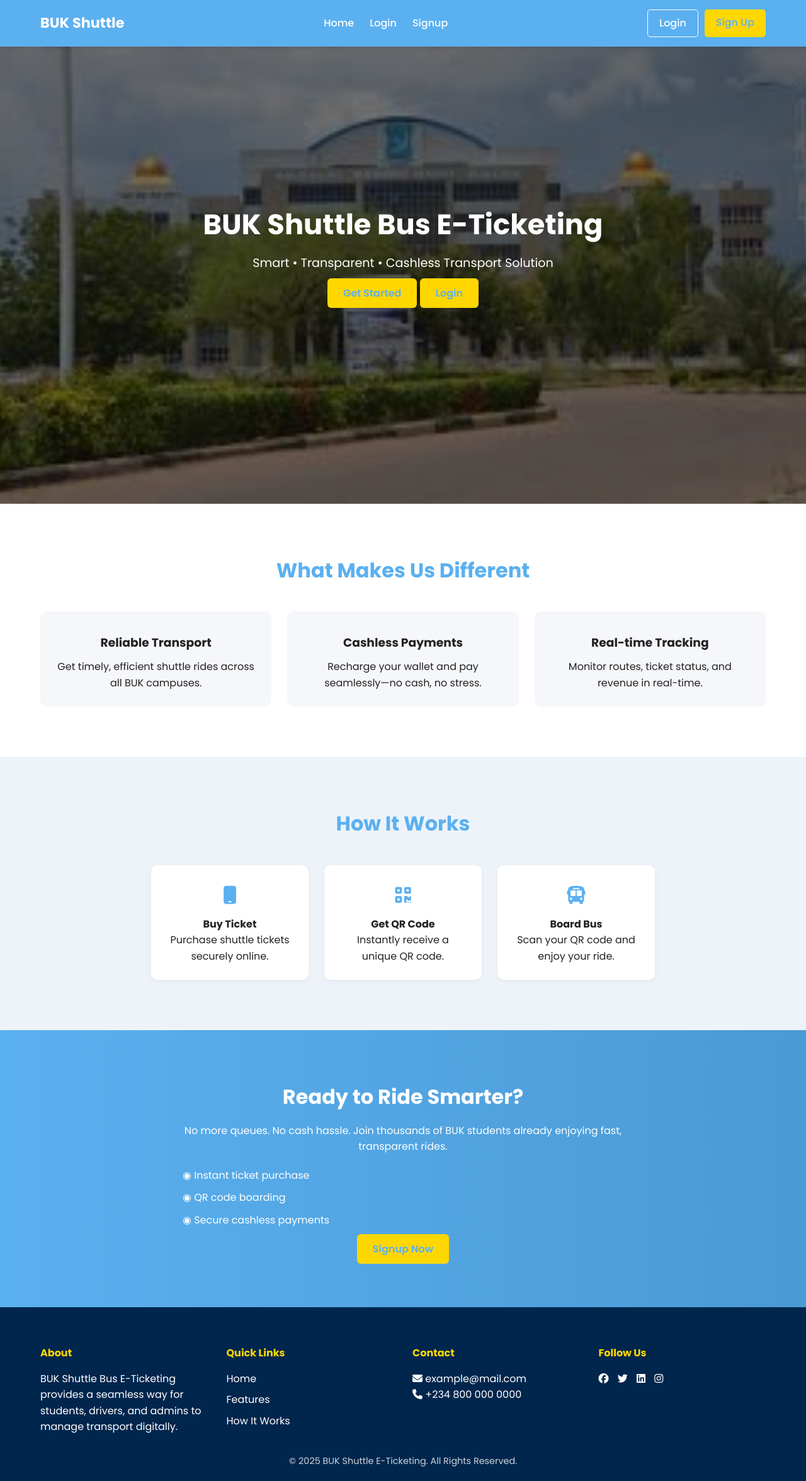
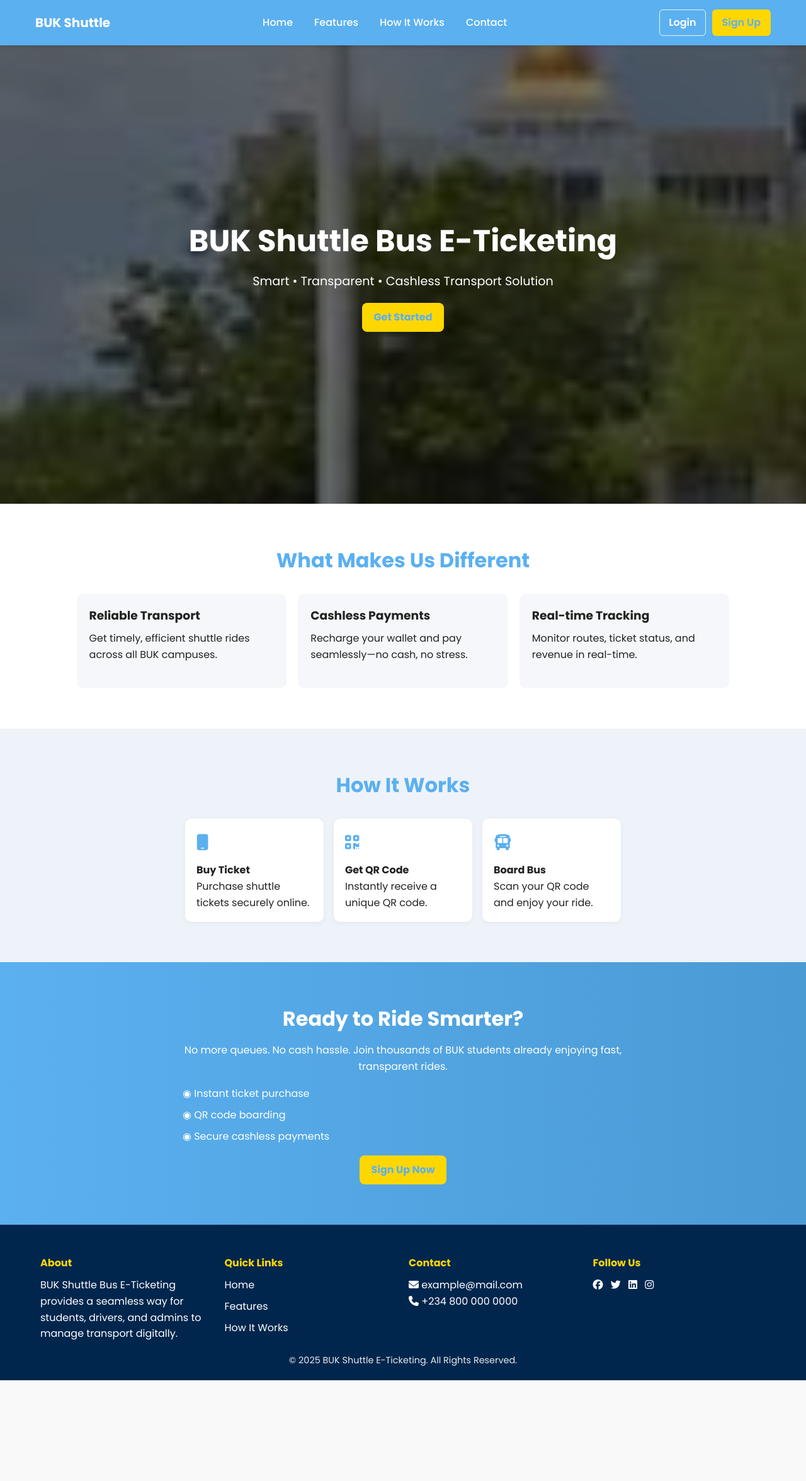
Before and after one commit to ACUBEFX/BUK-E-TICKETING-SYSTEM, a plain HTML site: page index.html in a window 1280 px wide. Shown: the whole page at 63% size. After the commit the page ends 2192 px from the top, so only its background shows below. Drawn offline with Linux system fonts and the light colour scheme.

Commit message:
Update index.html

```diff
--- a/index.html
+++ b/index.html
@@ -7,172 +7,244 @@
   <link href="https://fonts.googleapis.com/css2?family=Poppins:wght@400;500;600;700&display=swap" rel="stylesheet">
   <link rel="stylesheet" href="https://cdnjs.cloudflare.com/ajax/libs/font-awesome/6.5.0/css/all.min.css"/>
   <style>
+    :root{
+      --primary:#5bb0f0;
+      --accent:#ffd700;
+      --dark:#00264d;
+      --max-width:1200px;
+      --navbar-height:72px;
+    }
+
     * { margin: 0; padding: 0; box-sizing: border-box; scroll-behavior: smooth; }
-    body { font-family: "Poppins", sans-serif; color: #222; line-height: 1.6; background: #f9f9f9; overflow-x: hidden; }
+    html,body { height: 100%; }
+    body { font-family: "Poppins", sans-serif; color: #222; line-height: 1.6; background: #f9f9f9; overflow-x: hidden; padding-top: var(--navbar-height); }
+
+    /* Utilities */
+    .container { width: 90%; max-width: var(--max-width); margin: 0 auto; }
 
     /* Navbar */
-    .navbar { position: fixed; top: 0; width: 100%; background: #5bb0f0; color: #fff; padding: 15px 0; z-index: 1000; box-shadow: 0 2px 6px rgba(0,0,0,0.1); }
-    .nav-container { width: 90%; margin: auto; display: flex; align-items: center; justify-content: space-between; }
-    .logo { font-size: 1.4rem; font-weight: 700; display: flex; align-items: center; gap: 8px; }
-    nav { display: flex; gap: 25px; }
-    nav a { color: #fff; text-decoration: none; font-weight: 500; transition: 0.3s; }
-    nav a:hover { color: #ffd700; }
-    .auth-buttons { display: flex; gap: 10px; }
-    .btn { padding: 8px 18px; border-radius: 5px; text-decoration: none; font-weight: 500; transition: 0.3s; }
-    .fill { background: #ffd700; color: #5bb0f0; }
+    .navbar { position: fixed; top: 0; left: 0; right: 0; height: var(--navbar-height); background: var(--primary); color: #fff; display: flex; align-items: center; z-index: 1000; box-shadow: 0 2px 6px rgba(0,0,0,0.12); }
+    .nav-container { width: 100%; max-width: var(--max-width); margin: 0 auto; display: flex; align-items: center; justify-content: space-between; gap: 16px; padding: 0 16px; }
+    .logo { font-size: 1.25rem; font-weight: 700; display: flex; align-items: center; gap: 8px; color: #fff; text-decoration: none; }
+    nav { display: flex; gap: 22px; align-items: center; }
+    nav a { color: #fff; text-decoration: none; font-weight: 500; padding: 8px 6px; border-radius: 6px; transition: 0.2s; }
+    nav a:hover, nav a:focus { color: #222; background: rgba(255,255,255,0.9); }
+    .auth-buttons { display: flex; gap: 10px; align-items: center; }
+    .btn { padding: 8px 16px; border-radius: 6px; text-decoration: none; font-weight: 600; transition: 0.2s; display: inline-block; }
+    .fill { background: var(--accent); color: var(--primary); }
     .fill:hover { background: #ffcc00; }
-    .outline { border: 1px solid #fff; color: #fff; }
-    .outline:hover { background: #fff; color: #5bb0f0; }
-    .menu-toggle { display: none; font-size: 1.4rem; cursor: pointer; }
+    .outline { border: 1px solid rgba(255,255,255,0.85); color: #fff; background: transparent; padding: 7px 14px; }
+    .outline:hover { background: #fff; color: var(--primary); }
+    .menu-toggle { display: none; font-size: 1.3rem; cursor: pointer; color: #fff; background: transparent; border: none; }
+
+    /* Mobile nav layout when opened */
+    nav.mobile { display: none; }
+    nav.mobile.active { display: flex; flex-direction: column; gap: 12px; padding: 16px; background: var(--primary); position: absolute; top: var(--navbar-height); left: 0; right: 0; box-shadow: 0 4px 12px rgba(0,0,0,0.12); }
+    nav.mobile .auth-mobile { display: flex; flex-direction: column; gap: 10px; margin-top: 8px; }
+    .auth-mobile .btn { width: 100%; text-align: center; }
 
     /* Hero */
-    .hero { position: relative; height: 100vh; display: flex; justify-content: center; align-items: center; overflow: hidden; }
-    .carousel { position: absolute; width: 100%; height: 100%; display: flex; animation: slide 18s infinite; }
-    .carousel img { width: 100%; object-fit: cover; flex-shrink: 0; }
-    @keyframes slide { 0%,33%{transform:translateX(0);} 36%,66%{transform:translateX(-100%);} 69%,99%{transform:translateX(-200%);} 100%{transform:translateX(0);} }
+    .hero { position: relative; min-height: calc(100vh - var(--navbar-height)); display: flex; justify-content: center; align-items: center; overflow: hidden; }
+    .carousel { position: absolute; width: 300%; height: 100%; left: 0; top: 0; display: flex; animation: slide 18s infinite; }
+    .carousel img { width: 100%; height: 100%; object-fit: cover; flex-shrink: 0; }
+    @keyframes slide { 0%,33%{transform:translateX(0);} 36%,66%{transform:translateX(-33.3333%);} 69%,99%{transform:translateX(-66.6667%);} 100%{transform:translateX(0);} }
     .overlay { position: absolute; width: 100%; height: 100%; background: rgba(0,0,0,0.55); z-index:1; }
-    .hero-content { position: relative; z-index: 2; text-align: center; color: #fff; padding: 20px; max-width: 700px; }
-    .hero-content h1 { font-size: 2.8rem; font-weight: 700; margin-bottom: 10px; }
-    .hero-content p { font-size: 1.2rem; margin-bottom: 20px; }
-    .cta-btn { background: #ffd700; color: #5bb0f0; padding: 12px 25px; border-radius: 6px; font-weight: 600; text-decoration: none; transition: 0.3s; }
+    .hero-content { position: relative; z-index: 2; text-align: center; color: #fff; padding: 20px; max-width: 900px; margin: 0 16px; }
+    .hero-content h1 { font-size: clamp(1.6rem, 4vw, 3rem); font-weight: 700; margin-bottom: 10px; }
+    .hero-content p { font-size: clamp(0.9rem, 2.2vw, 1.2rem); margin-bottom: 18px; }
+    .cta-btn { background: var(--accent); color: var(--primary); padding: 10px 18px; border-radius: 8px; font-weight: 700; text-decoration: none; display: inline-block; }
     .cta-btn:hover { background: #ffcc00; }
 
     /* Features */
-    .features { padding: 80px 0; text-align: center; background: #fff; }
-    .features h2 { color: #5bb0f0; font-size: 2rem; margin-bottom: 40px; }
-    .feature-cards { display: grid; grid-template-columns: repeat(auto-fit, minmax(250px, 1fr)); gap: 25px; width: 90%; margin: auto; }
-    .card { background: #f5f7fa; border-radius: 10px; padding: 25px; transition: 0.3s; }
-    .card:hover { background: #5bb0f0; color: #fff; transform: translateY(-6px); }
-    .card i { color: #5bb0f0; margin-bottom: 10px; }
-    .card:hover i { color: #ffd700; }
-    .card h3 { margin: 10px 0; }
+    .features { padding: 64px 0; text-align: center; background: #fff; }
+    .features h2 { color: var(--primary); font-size: clamp(1.4rem, 2.6vw, 2rem); margin-bottom: 28px; }
+    .feature-cards { display: grid; grid-template-columns: repeat(auto-fit, minmax(220px, 1fr)); gap: 18px; width: 90%; margin: auto; }
+    .card { background: #f5f7fa; border-radius: 10px; padding: 20px; transition: 0.25s; text-align: left; min-height: 150px; display: flex; flex-direction: column; gap: 8px; }
+    .card:hover { background: var(--primary); color: #fff; transform: translateY(-6px); }
+    .card i { color: var(--primary); margin-bottom: 6px; }
+    .card:hover i { color: var(--accent); }
 
     /* How It Works */
-    .how { background: #eef3f9; padding: 80px 0; text-align: center; }
-    .how h2 { color: #5bb0f0; font-size: 2rem; margin-bottom: 40px; }
-    .steps { display: flex; flex-wrap: wrap; justify-content: center; gap: 25px; }
-    .step { background: #fff; border-radius: 10px; padding: 25px; width: 250px; box-shadow: 0 2px 8px rgba(0,0,0,0.05); transition: 0.3s; }
-    .step span { display: inline-block; font-size: 1.8rem; color: #5bb0f0; margin-bottom: 10px; }
-    .step:hover { transform: translateY(-5px); }
+    .how { background: #eef3f9; padding: 64px 0; text-align: center; }
+    .how h2 { color: var(--primary); font-size: clamp(1.4rem, 2.6vw, 2rem); margin-bottom: 28px; }
+    .steps { display: flex; flex-wrap: wrap; justify-content: center; gap: 16px; }
+    .step { background: #fff; border-radius: 10px; padding: 18px; width: 220px; box-shadow: 0 2px 8px rgba(0,0,0,0.05); transition: 0.25s; text-align: left; }
+    .step span { display: inline-block; font-size: 1.6rem; color: var(--primary); margin-bottom: 10px; }
 
     /* CTA Section */
-    .cta { background: linear-gradient(to right, #5bb0f0, #4a9ad4); color: #fff; padding: 80px 0; text-align: center; }
+    .cta { background: linear-gradient(to right, var(--primary), #4a9ad4); color: #fff; padding: 64px 0; text-align: center; }
     .cta-content { width: 90%; margin: auto; max-width: 700px; }
-    .cta-content h2 { font-size: 2rem; margin-bottom: 15px; }
-    .cta-points { list-style: none; margin: 20px 0; text-align: left; }
-    .cta-points li { margin: 10px 0; }
-    .cta-points i { color: #ffd700; margin-right: 10px; }
+    .cta-content h2 { font-size: clamp(1.2rem, 2.5vw, 2rem); margin-bottom: 12px; }
+    .cta-points { list-style: none; margin: 18px 0; text-align: left; padding-left: 0; }
+    .cta-points li { margin: 8px 0; display:flex; align-items:center; gap:10px; }
 
     /* Footer */
-    .footer { background: #00264d; color: #fff; padding: 60px 0 20px; }
-    .footer-grid { display: grid; grid-template-columns: repeat(auto-fit, minmax(200px, 1fr)); gap: 30px; width: 90%; margin: auto; }
-    .footer h4 { margin-bottom: 15px; color: #ffd700; }
+    .footer { background: var(--dark); color: #fff; padding: 48px 0 20px; }
+    .footer-grid { display: grid; grid-template-columns: repeat(auto-fit, minmax(200px, 1fr)); gap: 18px; width: 90%; margin: auto; }
+    .footer h4 { margin-bottom: 10px; color: var(--accent); }
     .footer ul { list-style: none; }
     .footer ul li { margin: 8px 0; }
-    .footer ul li a { color: #fff; text-decoration: none; transition: 0.3s; }
-    .footer ul li a:hover { color: #ffd700; }
-    .socials a { margin-right: 10px; color: #fff; transition: 0.3s; }
-    .socials a:hover { color: #ffd700; }
-    .footer-bottom { text-align: center; margin-top: 30px; font-size: 0.9rem; opacity: 0.8; }
+    .footer ul li a { color: #fff; text-decoration: none; transition: 0.2s; }
+    .footer ul li a:hover { color: var(--accent); }
+    .socials a { margin-right: 8px; color: #fff; transition: 0.2s; }
+    .socials a:hover { color: var(--accent); }
+    .footer-bottom { text-align: center; margin-top: 18px; font-size: 0.9rem; opacity: 0.9; }
 
     /* Responsive */
     @media (max-width: 900px) {
-      nav { display: none; flex-direction: column; background: #5bb0f0; position: absolute; top: 60px; left: 0; width: 100%; padding: 10px 0; }
-      nav.active { display: flex; }
-      .menu-toggle { display: block; color: #fff; }
-      .auth-buttons { display: none; }
+      .menu-toggle { display: block; }
+      nav.desktop { display: none; }
+      .auth-buttons.desktop { display: none; }
+      nav.mobile { display: none; } /* opened via .active */
+      body { padding-top: calc(var(--navbar-height)); }
+      .hero { min-height: calc(70vh - var(--navbar-height)); }
+      .feature-cards { gap: 14px; }
     }
     @media (max-width: 600px) {
-      .hero-content h1 { font-size: 2rem; }
-      .hero-content p { font-size: 1rem; }
-      .cta-content h2 { font-size: 1.6rem; }
+      .nav-container { padding: 0 12px; }
+      .hero-content { padding: 12px; }
+      .cta-points { font-size: 0.95rem; }
+      .card { padding: 16px; }
     }
+
+    /* Small accessibility/visual tweaks */
+    a:focus { outline: 3px solid rgba(255,215,0,0.3); outline-offset: 2px; border-radius: 6px; }
   </style>
 
   <script>
     document.addEventListener("DOMContentLoaded", () => {
       const menuToggle = document.getElementById("menu-toggle");
-      const navLinks = document.getElementById("nav-links");
-      menuToggle.addEventListener("click", () => { navLinks.classList.toggle("active"); });
+      const mobileNav = document.getElementById("nav-links-mobile");
+      const mobileLinks = mobileNav ? mobileNav.querySelectorAll("a") : [];
+
+      function toggleMenu() {
+        const expanded = menuToggle.getAttribute("aria-expanded") === "true";
+        menuToggle.setAttribute("aria-expanded", String(!expanded));
+        mobileNav.classList.toggle("active");
+      }
+
+      menuToggle.addEventListener("click", toggleMenu);
+
+      // Close mobile menu when clicking a link
+      mobileLinks.forEach(link => {
+        link.addEventListener("click", () => {
+          mobileNav.classList.remove("active");
+          menuToggle.setAttribute("aria-expanded", "false");
+        });
+      });
+
+      // Close mobile menu when pressing Escape
+      document.addEventListener("keydown", (e) => {
+        if (e.key === "Escape" && mobileNav.classList.contains("active")) {
+          mobileNav.classList.remove("active");
+          menuToggle.setAttribute("aria-expanded", "false");
+        }
+      });
     });
   </script>
 </head>
 <body>
-  <header class="navbar">
+  <header class="navbar" role="banner">
     <div class="nav-container">
-      <div class="logo"> BUK Shuttle</div>
-      <nav id="nav-links">
+      <a class="logo" href="index.html" aria-label="BUK Shuttle Home">BUK Shuttle</a>
+
+      <!-- Desktop nav -->
+      <nav class="desktop" id="nav-links-desktop" role="navigation" aria-label="Main navigation">
         <a href="index.html">Home</a>
-        <a href="login.html">Login</a>
-        <a href="signup.html">Signup</a>
+        <a href="#features">Features</a>
+        <a href="#how">How It Works</a>
+        <a href="#contact">Contact</a>
       </nav>
-      <div class="auth-buttons">
+
+      <!-- Auth buttons (desktop) -->
+      <div class="auth-buttons desktop">
         <a href="login.html" class="btn outline">Login</a>
         <a href="signup.html" class="btn fill">Sign Up</a>
       </div>
-      <div class="menu-toggle" id="menu-toggle"><i class="fa-solid fa-bars"></i></div>
+
+      <!-- Mobile menu toggle -->
+      <button class="menu-toggle" id="menu-toggle" aria-controls="nav-links-mobile" aria-expanded="false" aria-label="Toggle menu">
+        <i class="fa-solid fa-bars"></i>
+      </button>
     </div>
+
+    <!-- Mobile nav content (hidden by default, opened via toggle) -->
+    <nav class="mobile" id="nav-links-mobile" role="navigation" aria-label="Mobile navigation">
+      <a href="index.html">Home</a>
+      <a href="#features">Features</a>
+      <a href="#how">How It Works</a>
+      <a href="#contact">Contact</a>
+
+      <!-- Mobile-specific auth area -->
+      <div class="auth-mobile" style="margin-top:8px;">
+        <a href="login.html" class="btn outline">Login</a>
+        <a href="signup.html" class="btn fill">Sign Up</a>
+      </div>
+    </nav>
   </header>
 
-  <section id="home" class="hero">
-    <div class="carousel">
+  <main>
+    <section id="home" class="hero" aria-label="Hero section">
+      <div class="carousel" aria-hidden="true">
         <img src="images/buksen.jpeg" alt="BUK Shuttle 1">
         <img src="images/bukSenate.jpg" alt="BUK Shuttle 2">
         <img src="images/vc.jpeg" alt="BUK Shuttle 3">
       </div>
-    <div class="overlay"></div>
-    <div class="hero-content">
+      <div class="overlay" aria-hidden="true"></div>
+      <div class="hero-content container">
         <h1>BUK Shuttle Bus E-Ticketing</h1>
         <p>Smart • Transparent • Cashless Transport Solution</p>
-      <a href="signup.html" class="cta-btn">Get Started</a>
-      <a href="login.html" class="cta-btn">Login</a>
+        <a href="admin-dashboard.html" class="cta-btn" title="Get Started">Get Started</a>
       </div>
     </section>
 
     <section id="features" class="features">
+      <div class="container">
         <h2>What Makes Us Different</h2>
-    <div class="feature-cards">
+        <div class="feature-cards" aria-live="polite">
           <div class="card">
             <h3>Reliable Transport</h3>
             <p>Get timely, efficient shuttle rides across all BUK campuses.</p>
           </div>
           <div class="card">
-
             <h3>Cashless Payments</h3>
             <p>Recharge your wallet and pay seamlessly—no cash, no stress.</p>
           </div>
           <div class="card">
-
             <h3>Real-time Tracking</h3>
             <p>Monitor routes, ticket status, and revenue in real-time.</p>
+          </div>
         </div>
       </div>
     </section>
 
     <section id="how" class="how">
+      <div class="container">
         <h2>How It Works</h2>
-    <div class="steps container">
-      <div class="step"><span><i class="fa-solid fa-mobile"></i></span><h4>Buy Ticket</h4><p>Purchase shuttle tickets securely online.</p></div>
-      <div class="step"><span><i class="fa-solid fa-qrcode"></i></span><h4>Get QR Code</h4><p>Instantly receive a unique QR code.</p></div>
-      <div class="step"><span><i class="fa-solid fa-bus"></i></span><h4>Board Bus</h4><p>Scan your QR code and enjoy your ride.</p></div>
+        <div class="steps">
+          <div class="step" aria-label="Buy Ticket"><span><i class="fa-solid fa-mobile" aria-hidden="true"></i></span><h4>Buy Ticket</h4><p>Purchase shuttle tickets securely online.</p></div>
+          <div class="step" aria-label="Get QR Code"><span><i class="fa-solid fa-qrcode" aria-hidden="true"></i></span><h4>Get QR Code</h4><p>Instantly receive a unique QR code.</p></div>
+          <div class="step" aria-label="Board Bus"><span><i class="fa-solid fa-bus" aria-hidden="true"></i></span><h4>Board Bus</h4><p>Scan your QR code and enjoy your ride.</p></div>
+        </div>
       </div>
     </section>
 
-  <section class="cta">
+    <section class="cta" aria-label="Call to action">
       <div class="container cta-content">
         <h2>Ready to Ride Smarter?</h2>
         <p>No more queues. No cash hassle. Join thousands of BUK students already enjoying fast, transparent rides.</p>
         <ul class="cta-points">
-        <li> ◉ Instant ticket purchase</li>
-        <li>◉  QR code boarding</li>
-        <li>◉  Secure cashless payments</li>
+          <li>◉&nbsp;Instant ticket purchase</li>
+          <li>◉&nbsp;QR code boarding</li>
+          <li>◉&nbsp;Secure cashless payments</li>
         </ul>
-      <a href="signup.html" class="btn cta-btn big">Signup Now</a>
+        <a href="signup.html" class="btn cta-btn big">Sign Up Now</a>
       </div>
     </section>
+  </main>
 
-  <footer class="footer">
-    <div class="footer-grid">
+  <footer class="footer" id="contact" role="contentinfo">
+    <div class="footer-grid container">
       <div>
         <h4>About</h4>
         <p>BUK Shuttle Bus E-Ticketing provides a seamless way for students, drivers, and admins to manage transport digitally.</p>
@@ -187,16 +259,16 @@
       </div>
       <div>
         <h4>Contact</h4>
-        <p><i class="fa-solid fa-envelope"></i> example@mail.com</p>
-        <p><i class="fa-solid fa-phone"></i> +234 800 000 0000</p>
+        <p><i class="fa-solid fa-envelope" aria-hidden="true"></i> example@mail.com</p>
+        <p><i class="fa-solid fa-phone" aria-hidden="true"></i> +234 800 000 0000</p>
       </div>
       <div>
         <h4>Follow Us</h4>
-        <div class="socials">
-          <a href="#"><i class="fa-brands fa-facebook"></i></a>
-          <a href="#"><i class="fa-brands fa-twitter"></i></a>
-          <a href="#"><i class="fa-brands fa-linkedin"></i></a>
-          <a href="#"><i class="fa-brands fa-instagram"></i></a>
+        <div class="socials" aria-label="Social links">
+          <a href="#" aria-label="Facebook"><i class="fa-brands fa-facebook" aria-hidden="true"></i></a>
+          <a href="#" aria-label="Twitter"><i class="fa-brands fa-twitter" aria-hidden="true"></i></a>
+          <a href="#" aria-label="LinkedIn"><i class="fa-brands fa-linkedin" aria-hidden="true"></i></a>
+          <a href="#" aria-label="Instagram"><i class="fa-brands fa-instagram" aria-hidden="true"></i></a>
         </div>
       </div>
     </div>
```
Lines whose indentation alone changed are shown as unchanged.
